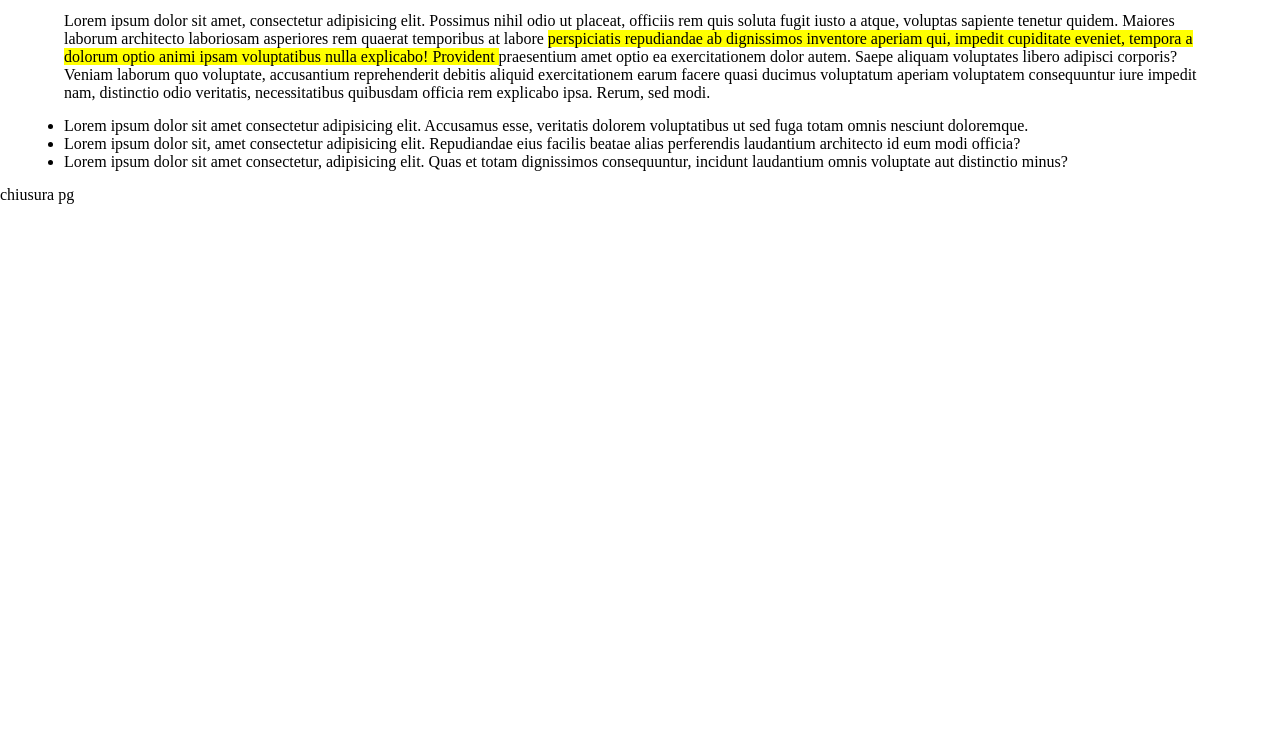
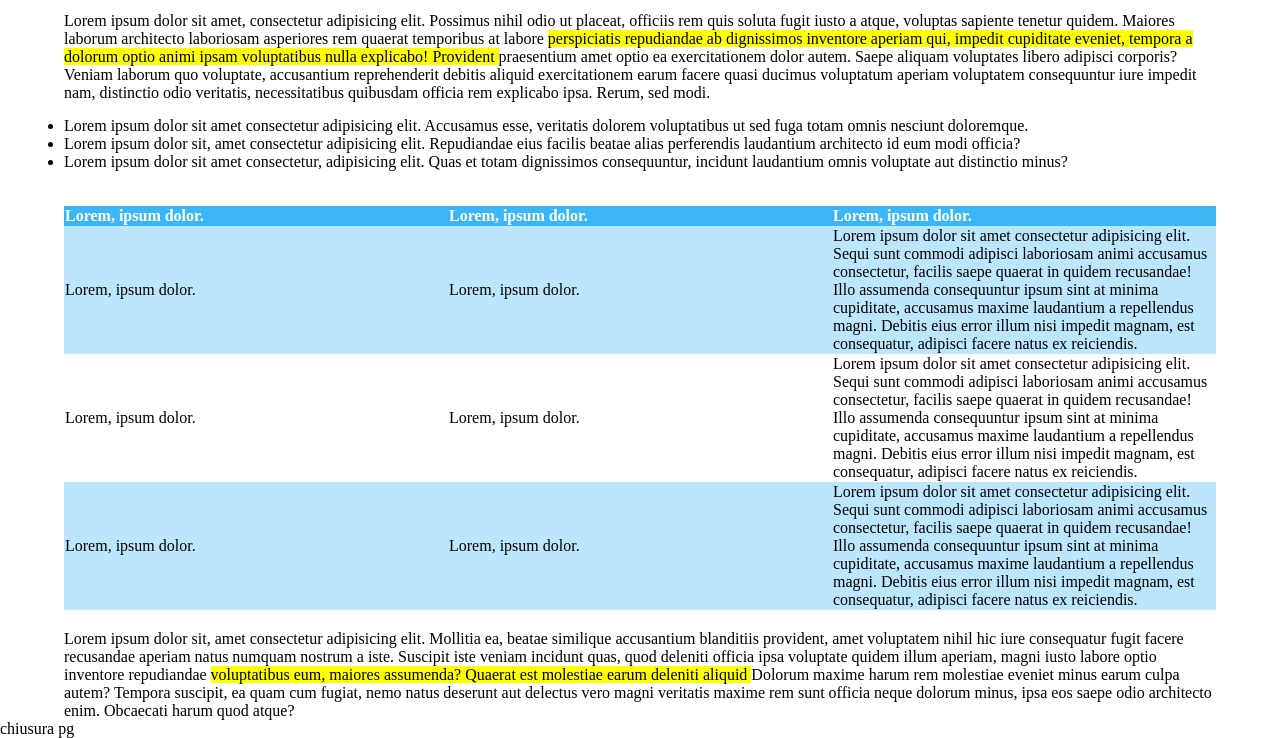
Before and after one commit to MirkoFarina/html-css-booleaner, a plain HTML site: page index.html in a window 1280 px wide. Shown: the part 854-1592 px from the top of the page. Before the commit the page ends 1058 px from the top, so only its background shows below. Drawn offline with Linux system fonts and the light colour scheme.

Commit message:
[add] fourth section

```diff
--- a/css/style.css
+++ b/css/style.css
@@ -4,6 +4,7 @@
   margin: 0;
 }
 
+/* classe colori */
 .lightgrey{
   color: #5a6d71;
 }
@@ -12,10 +13,43 @@
   background-color: rgb(255, 255, 0);
 }
 
+.celestino{
+  background-color:rgba(34, 173, 243, 0.3) ;
+}
+/* /classe colori */
+
+
+/* impaginamento lista non ordinata */
 ul{
   padding-left: 0;
   padding-top: 15px;
 }
+/* /impaginamento lista non ordinata */
+
+
+/* Propietà tabella */
+td{
+  width: 33%;
+}
+
+th{
+  width: 33%;
+  text-align: left;
+  color: white;
+}
+
+th{
+  background-color: rgba(34, 173, 243, 0.881);
+}
+
+table{
+  border-collapse: collapse;
+  margin-top: 20px;
+}
+/* /Propietà tabella */
+
+
+
 
 /* header */
 img{
@@ -71,3 +105,7 @@ h1{
 #descrizione-foto{
   font-size: 0.7rem;
 }
+
+.padding-p{
+  padding-top: 20px;
+}
--- a/index.html
+++ b/index.html
@@ -58,6 +58,40 @@
     <!-- tabella + paragrafo  -->
     <section class="container">
 
+      <table>
+
+        <thead>
+          <tr>
+            <th>Lorem, ipsum dolor.</th>
+            <th>Lorem, ipsum dolor.</th>
+            <th>Lorem, ipsum dolor.</th>
+          </tr>
+        </thead>
+
+        <tbody>
+
+          <tr>
+            <td class="celestino">Lorem, ipsum dolor.</td>
+            <td class="celestino">Lorem, ipsum dolor.</td>
+            <td class="celestino">Lorem ipsum dolor sit amet consectetur adipisicing elit. Sequi sunt commodi adipisci laboriosam animi accusamus consectetur, facilis saepe quaerat in quidem recusandae! Illo assumenda consequuntur ipsum sint at minima cupiditate, accusamus maxime laudantium a repellendus magni. Debitis eius error illum nisi impedit magnam, est consequatur, adipisci facere natus ex reiciendis.</td>
+          </tr>
+
+          <tr>
+            <td>Lorem, ipsum dolor.</td>
+            <td>Lorem, ipsum dolor.</td>
+            <td>Lorem ipsum dolor sit amet consectetur adipisicing elit. Sequi sunt commodi adipisci laboriosam animi accusamus consectetur, facilis saepe quaerat in quidem recusandae! Illo assumenda consequuntur ipsum sint at minima cupiditate, accusamus maxime laudantium a repellendus magni. Debitis eius error illum nisi impedit magnam, est consequatur, adipisci facere natus ex reiciendis.</td>
+          </tr>
+
+          <tr>
+            <td class="celestino">Lorem, ipsum dolor.</td>
+            <td class="celestino">Lorem, ipsum dolor.</td>
+            <td class="celestino">Lorem ipsum dolor sit amet consectetur adipisicing elit. Sequi sunt commodi adipisci laboriosam animi accusamus consectetur, facilis saepe quaerat in quidem recusandae! Illo assumenda consequuntur ipsum sint at minima cupiditate, accusamus maxime laudantium a repellendus magni. Debitis eius error illum nisi impedit magnam, est consequatur, adipisci facere natus ex reiciendis.</td>
+          </tr>
+        </tbody>
+
+      </table>
+
+      <p class="padding-p">Lorem ipsum dolor sit, amet consectetur adipisicing elit. Mollitia ea, beatae similique accusantium blanditiis provident, amet voluptatem nihil hic iure consequatur fugit facere recusandae aperiam natus numquam nostrum a iste. Suscipit iste veniam incidunt quas, quod deleniti officia ipsa voluptate quidem illum aperiam, magni iusto labore optio inventore repudiandae <span class="backyellow" > voluptatibus eum, maiores assumenda? Quaerat est molestiae earum deleniti aliquid </span> Dolorum maxime harum rem molestiae eveniet minus earum culpa autem? Tempora suscipit, ea quam cum fugiat, nemo natus deserunt aut delectus vero magni veritatis maxime rem sunt officia neque dolorum minus, ipsa eos saepe odio architecto enim. Obcaecati harum quod atque?</p>
     </section>
     <!-- tabella + paragrafo  -->
 
```
